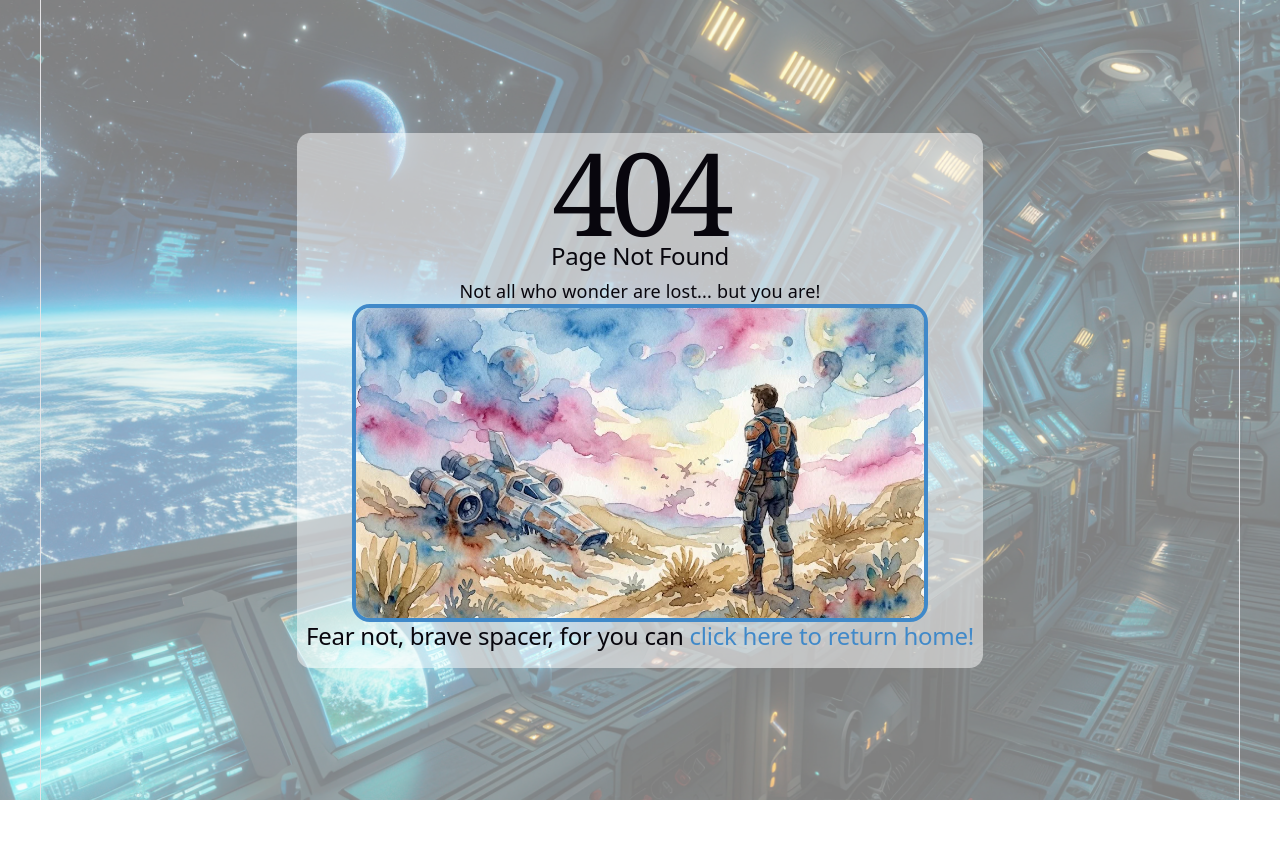
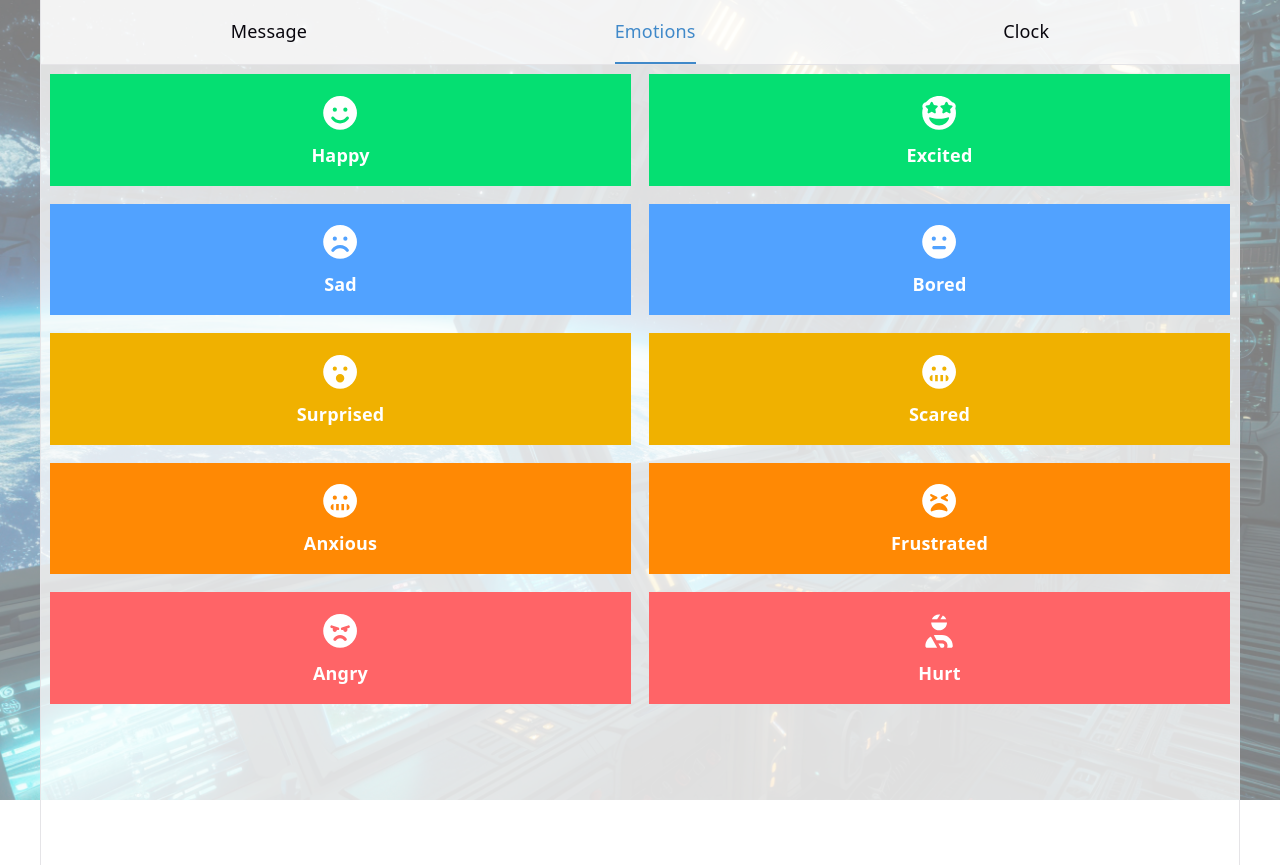
Before and after one commit to jairusaurus-rex/buckets-of-dice, a React (Vite) app: page /tools/emotions in a window 1280 px wide. Before the commit this address had no page. Before the commit the page ends 800 px from the top, so only its background shows below. Built offline with nearby package versions, Linux system fonts and the light colour scheme; what @microsoft/signalr would draw is missing.

Commit message:
feat: add ToolsEmotions component and route for emotional responses

```diff
--- /dev/null
+++ b/src/components/pages/Tools/ToolsEmotions.tsx
@@ -0,0 +1,38 @@
+
+import { FontAwesomeIcon } from "@fortawesome/react-fontawesome";
+import { speak } from "../../../utils/textToSpeech";
+import { faFaceAngry, faFaceFrown, faFaceSmile, faFaceGrimace, faFaceMeh, faFaceGrinStars, faFaceTired , faUserInjured, faFaceSurprise, } from "@fortawesome/free-solid-svg-icons";
+
+
+export const ToolsEmotions = () => {
+
+    const emotions = [
+        { name: "Happy", color: "bg-green-400", icon: <FontAwesomeIcon icon={faFaceSmile} />   },
+        { name: "Excited", color: "bg-green-400", icon: <FontAwesomeIcon icon={faFaceGrinStars} />    },
+        { name: "Sad", color: "bg-blue-400", icon: <FontAwesomeIcon icon={faFaceFrown} />   },
+        { name: "Bored", color: "bg-blue-400", icon: <FontAwesomeIcon icon={faFaceMeh} />   },
+        { name: "Surprised", color: "bg-yellow-500", icon: <FontAwesomeIcon icon={faFaceSurprise} />   },
+        { name: "Scared", color: "bg-yellow-500", icon: <FontAwesomeIcon icon={faFaceGrimace} />   },
+        { name: "Anxious", color: "bg-orange-400", icon: <FontAwesomeIcon icon={faFaceGrimace} />   },
+        { name: "Frustrated", color: "bg-orange-400", icon: <FontAwesomeIcon icon={faFaceTired} />   },
+        { name: "Angry", color: "bg-red-400", icon: <FontAwesomeIcon icon={faFaceAngry} />   },
+        { name: "Hurt", color: "bg-red-400", icon: <FontAwesomeIcon icon={faUserInjured} />  }
+    ]
+
+    return (
+        <div className="h-[100svh] w-full bg-[var(--bg)]/75">
+            <div className="grid grid-cols-2 gap-4 p-2">
+                {emotions.map((emotion) => (
+                    <button
+                        key={emotion.name}
+                        onClick={() => speak(emotion.name)}
+                        className={`flex flex-col items-center justify-center p-4 ${emotion.color} hover:opacity-80 transition-opacity`}
+                    >
+                        <div className="text-3xl mb-2 text-white ">{emotion.icon}</div>
+                        <span className="text-white font-bold">{emotion.name}</span>
+                    </button>
+                ))}
+            </div>
+        </div>
+    );
+};
--- a/src/routers/MainRouter.tsx
+++ b/src/routers/MainRouter.tsx
@@ -9,6 +9,7 @@ import { RouteErrorPage } from "../components/commons/RouteErrorPage";
 import { TestPage } from "../components/pages/test";
 import { ToolsLayout } from "../components/layouts/ToolsLayout";
 import { ToolsMessage } from "../components/pages/Tools/ToolsMessage";
+import { ToolsEmotions } from "../components/pages/Tools/ToolsEmotions";
 
 const MainRouter = createBrowserRouter([
     {
@@ -47,6 +48,10 @@ const MainRouter = createBrowserRouter([
                 element:
                     <ToolsMessage />
             },
+            {
+                path: "/tools/emotions",
+                element: <ToolsEmotions />
+            }
         ]
     },
     {
```
